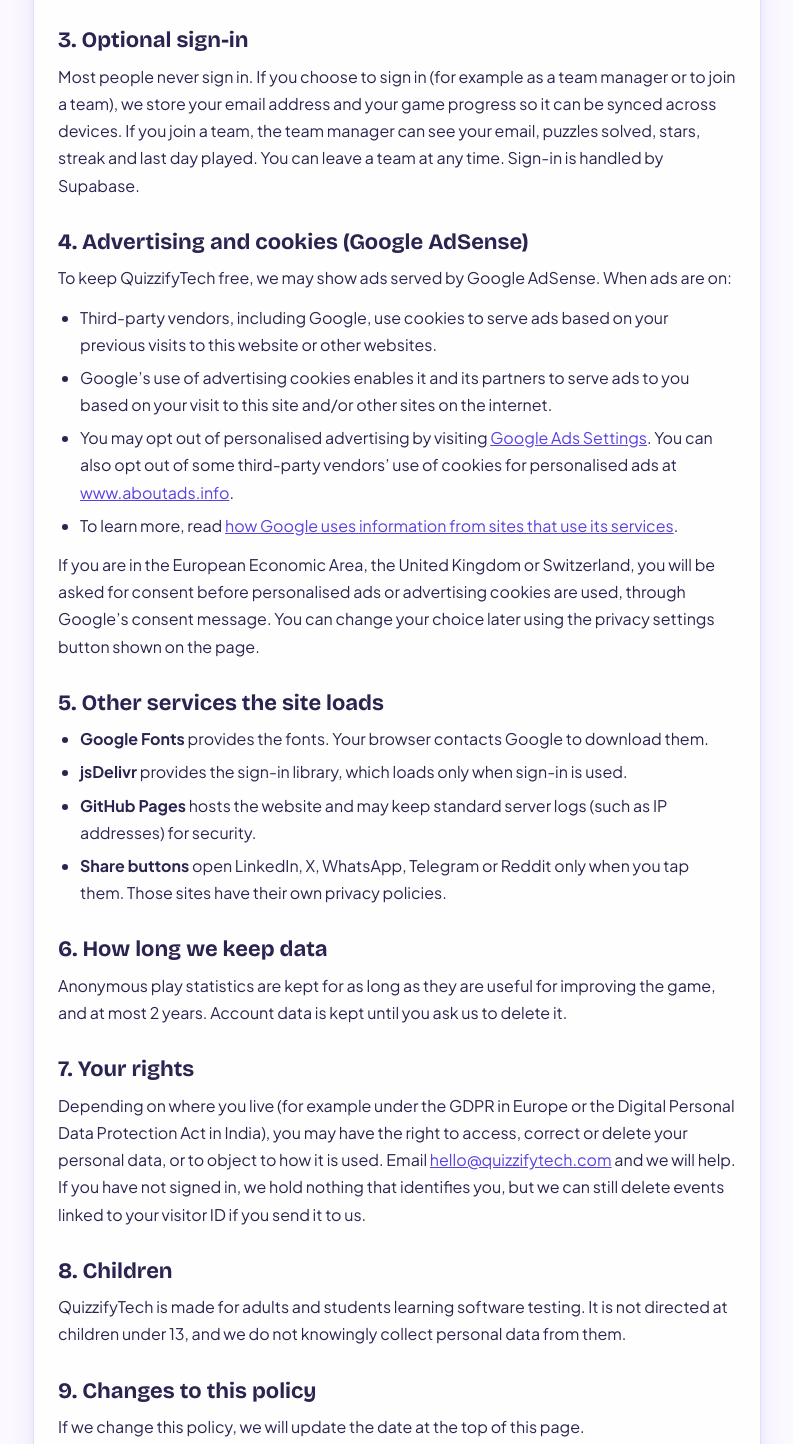
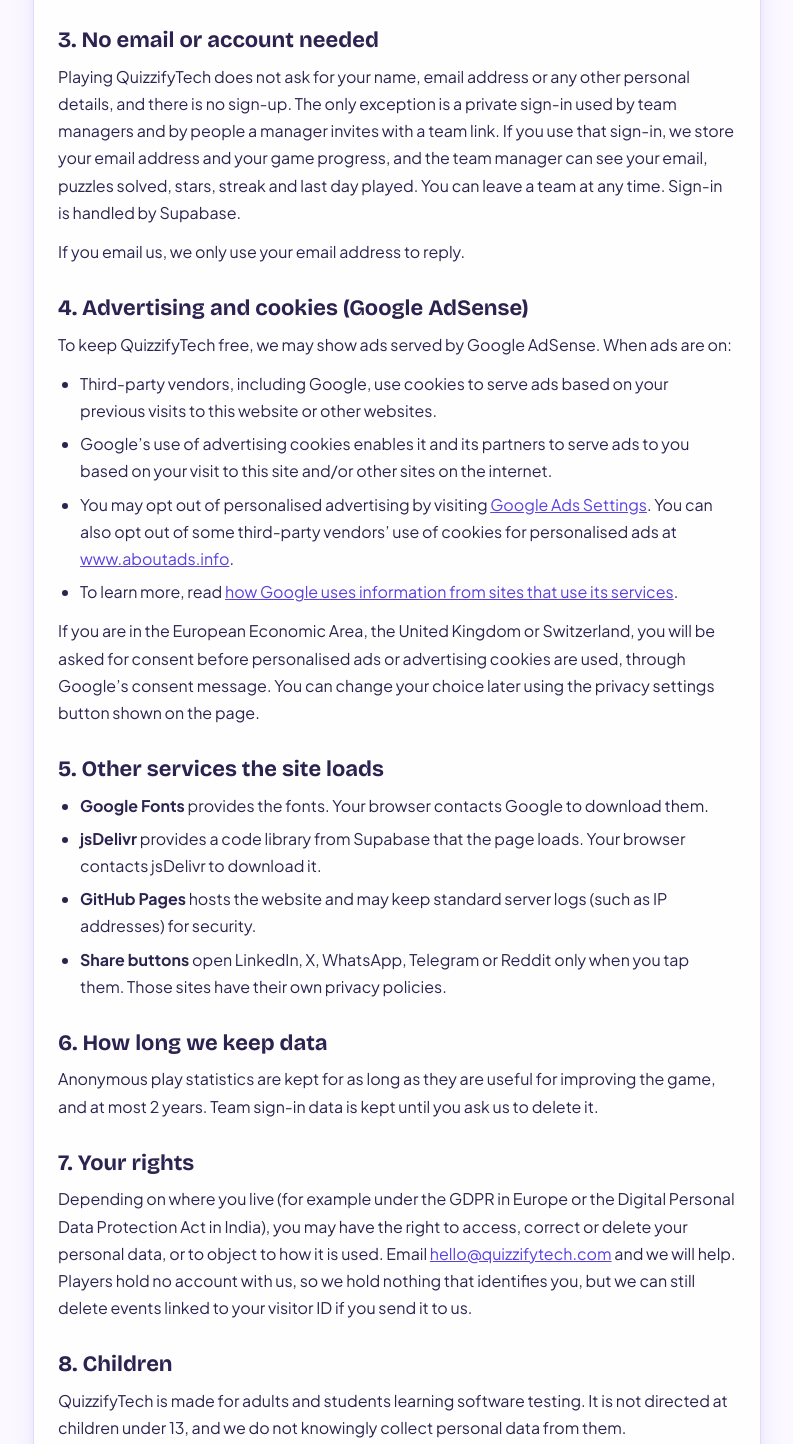
Before and after one commit to mohitrazdan19/bugspot, a plain HTML site: page privacy.html in a window 1280 px wide. Shown: the part 914-2358 px from the top of the page, without its empty margins (243-1036 px from the left). Drawn offline with nearby package versions, Linux system fonts and the light colour scheme.

Commit message:
Privacy Policy: say players are never asked for an email; sign-in is only for team managers and invitees
Co-Authored-By: Claude Opus 5.5 <noreply@anthropic.com>
Claude-Session: https://claude.ai/code/session_011BnPKM4NVNV2HXMUHF3v9H

```diff
--- a/privacy.html
+++ b/privacy.html
@@ -29,7 +29,7 @@ ADSENSE -->
 <h1>Privacy Policy</h1>
 <p class="meta">Last updated: 19 November 2026</p>
 
-<p>This policy explains what information QuizzifyTech (“we”, “us”) collects when you use <a href="https://quizzifytech.com/">quizzifytech.com</a>, why, and the choices you have. In short: you can play without an account, we count plays anonymously, and if ads are shown, Google and its partners may use cookies to show them.</p>
+<p>This policy explains what information QuizzifyTech (“we”, “us”) collects when you use <a href="https://quizzifytech.com/">quizzifytech.com</a>, why, and the choices you have. In short: the game never asks players for an email address or any account, we count plays anonymously, and if ads are shown, Google and its partners may use cookies to show them.</p>
 
 <h2>1. Information saved in your browser</h2>
 <p>The game uses your browser’s local storage (similar to cookies) to work. This stays on your device:</p>
@@ -44,8 +44,9 @@ ADSENSE -->
 <h2>2. Anonymous play statistics</h2>
 <p>To understand how the game is used, the site sends simple events to our database (hosted by Supabase): a page visit, starting a puzzle, finding or missing a bug, and sharing a result. Each event includes the random visitor ID, the time, the website that linked you here (for example linkedin.com) and, for visits, your browser type. We do not store your name, email address or IP address with these events, and we do not use them to identify you.</p>
 
-<h2>3. Optional sign-in</h2>
-<p>Most people never sign in. If you choose to sign in (for example as a team manager or to join a team), we store your email address and your game progress so it can be synced across devices. If you join a team, the team manager can see your email, puzzles solved, stars, streak and last day played. You can leave a team at any time. Sign-in is handled by Supabase.</p>
+<h2>3. No email or account needed</h2>
+<p>Playing QuizzifyTech does not ask for your name, email address or any other personal details, and there is no sign-up. The only exception is a private sign-in used by team managers and by people a manager invites with a team link. If you use that sign-in, we store your email address and your game progress, and the team manager can see your email, puzzles solved, stars, streak and last day played. You can leave a team at any time. Sign-in is handled by Supabase.</p>
+<p>If you email us, we only use your email address to reply.</p>
 
 <h2>4. Advertising and cookies (Google AdSense)</h2>
 <p>To keep QuizzifyTech free, we may show ads served by Google AdSense. When ads are on:</p>
@@ -60,16 +61,16 @@ ADSENSE -->
 <h2>5. Other services the site loads</h2>
 <ul>
   <li><strong>Google Fonts</strong> provides the fonts. Your browser contacts Google to download them.</li>
-  <li><strong>jsDelivr</strong> provides the sign-in library, which loads only when sign-in is used.</li>
+  <li><strong>jsDelivr</strong> provides a code library from Supabase that the page loads. Your browser contacts jsDelivr to download it.</li>
   <li><strong>GitHub Pages</strong> hosts the website and may keep standard server logs (such as IP addresses) for security.</li>
   <li><strong>Share buttons</strong> open LinkedIn, X, WhatsApp, Telegram or Reddit only when you tap them. Those sites have their own privacy policies.</li>
 </ul>
 
 <h2>6. How long we keep data</h2>
-<p>Anonymous play statistics are kept for as long as they are useful for improving the game, and at most 2 years. Account data is kept until you ask us to delete it.</p>
+<p>Anonymous play statistics are kept for as long as they are useful for improving the game, and at most 2 years. Team sign-in data is kept until you ask us to delete it.</p>
 
 <h2>7. Your rights</h2>
-<p>Depending on where you live (for example under the GDPR in Europe or the Digital Personal Data Protection Act in India), you may have the right to access, correct or delete your personal data, or to object to how it is used. Email <a href="mailto:hello@quizzifytech.com">hello@quizzifytech.com</a> and we will help. If you have not signed in, we hold nothing that identifies you, but we can still delete events linked to your visitor ID if you send it to us.</p>
+<p>Depending on where you live (for example under the GDPR in Europe or the Digital Personal Data Protection Act in India), you may have the right to access, correct or delete your personal data, or to object to how it is used. Email <a href="mailto:hello@quizzifytech.com">hello@quizzifytech.com</a> and we will help. Players hold no account with us, so we hold nothing that identifies you, but we can still delete events linked to your visitor ID if you send it to us.</p>
 
 <h2>8. Children</h2>
 <p>QuizzifyTech is made for adults and students learning software testing. It is not directed at children under 13, and we do not knowingly collect personal data from them.</p>
```
Also changed, not shown: terms.html (+1 -1 lines).
